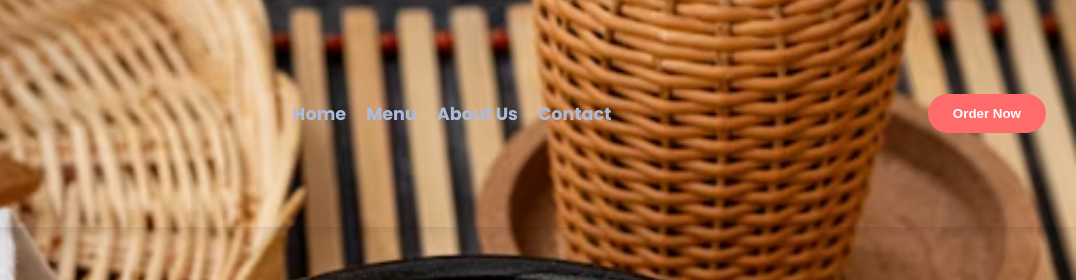
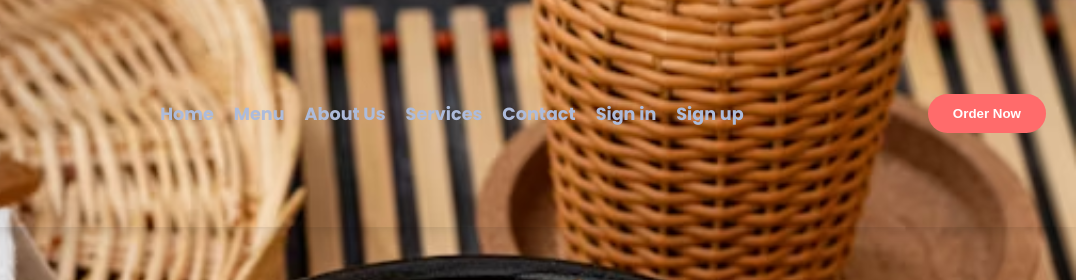
Before and after one commit to vikramkumar1009/Food_Land_Page, a plain HTML site: page Foodapp_landing_page/index.html in a window 1280 px wide. Shown: the top 280 px of the page, 204-1280 px from the left. Drawn offline with nearby package versions, Linux system fonts and the light colour scheme.

Commit message:
Update index.html

```diff
--- a/Foodapp_landing_page/index.html
+++ b/Foodapp_landing_page/index.html
@@ -22,10 +22,13 @@
           <img src="/images/logo (1).png" alt="Foodie Delight Logo" />
         </div>
         <ul class="nav__links">
-          <li class="link"><a href="#">Home</a></li>
+         <li class="link"><a href="#">Home</a></li>
           <li class="link"><a href="#">Menu</a></li>
           <li class="link"><a href="#">About Us</a></li>
+          <li class="link"><a href="#">Services</a></li>
           <li class="link"><a href="#">Contact</a></li>
+          <li class="link"><a href="#">Sign in</a></li>
+          <li class="link"><a href="#">Sign up</a></li>
         </ul>
         <div class="nav__cta">
           <button class="btn">Order Now</button>
```
